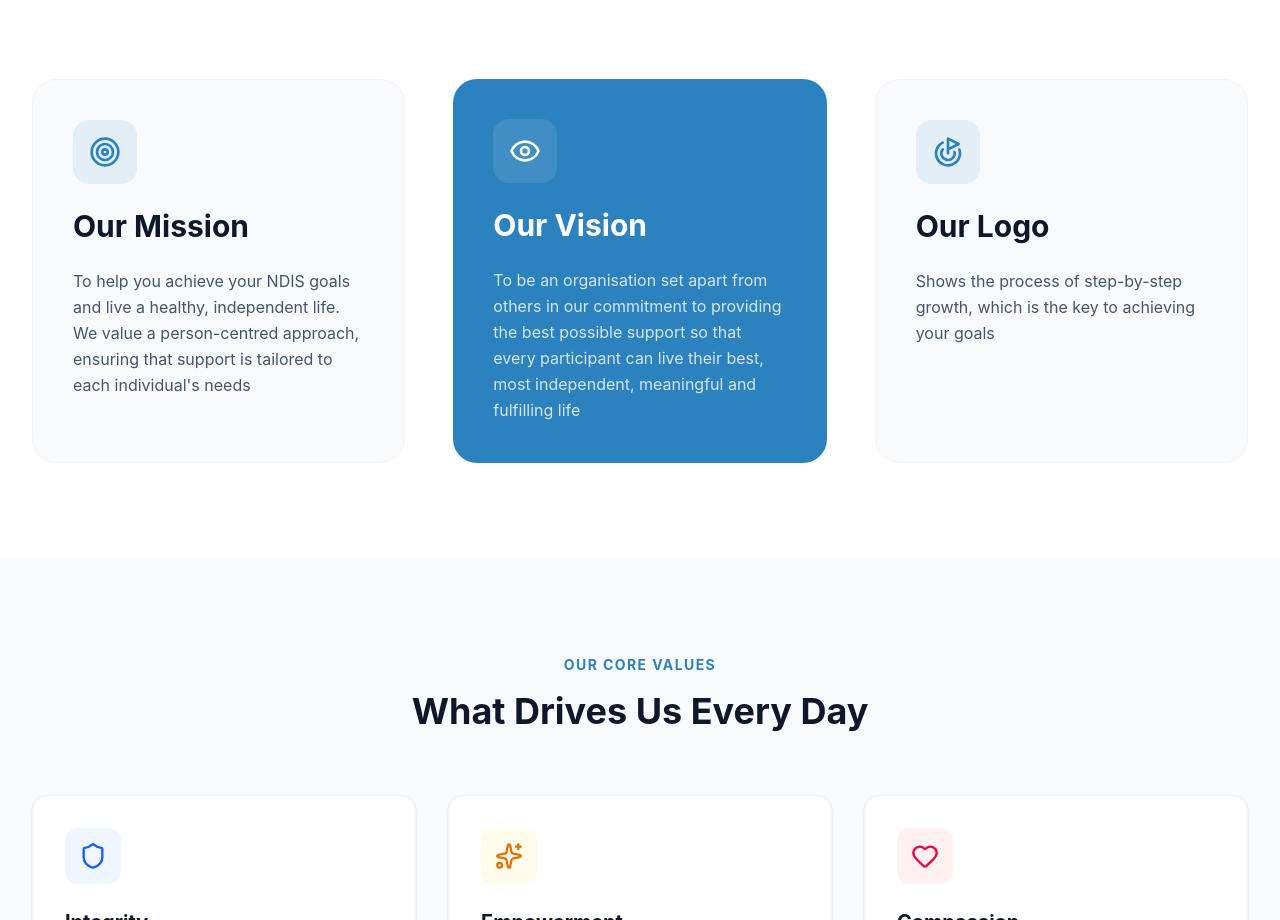
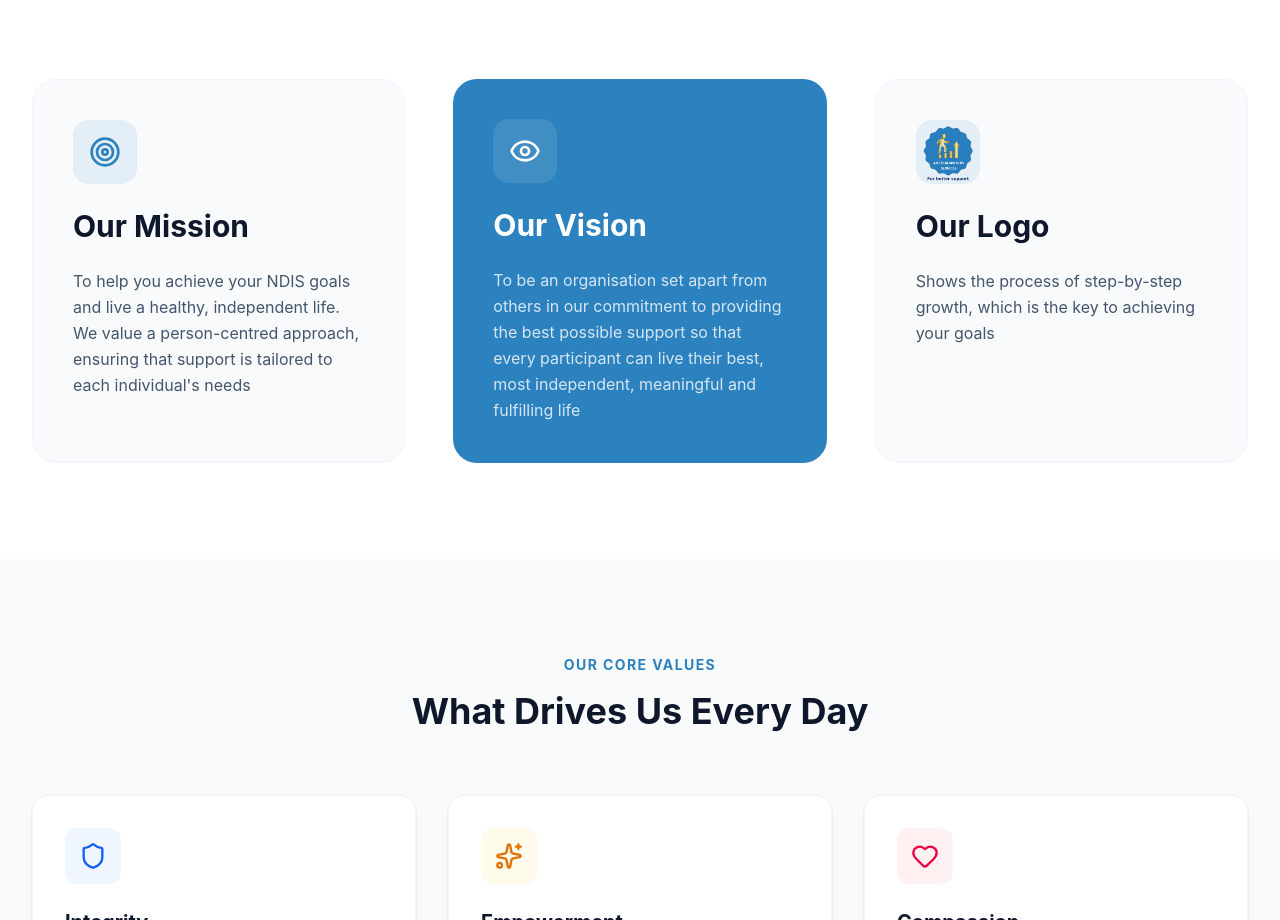
Before and after one commit to EbukaOkoye/ndis-aus, a React (Vite) app: page /about in a window 1280 px wide. Shown: the part 1380-2300 px from the top of the page. Built offline with nearby package versions, Linux system fonts and the light colour scheme.

Commit message:
logo added on about card

```diff
--- a/src/pages/About.tsx
+++ b/src/pages/About.tsx
@@ -158,7 +158,7 @@ export default function About() {
             </div>
             <div className="p-10 rounded-3xl bg-slate-50 border border-slate-100 flex flex-col gap-6">
               <div className="w-16 h-16 bg-primary/10 text-primary rounded-2xl flex items-center justify-center">
-                <Goal size={32} />
+                <img src="/ndis_logo-removebg.png" alt="logo" width={102} height={102} />
               </div>
               <h2 className="text-3xl font-bold text-slate-900">Our Logo</h2>
               <p className="text-slate-600 leading-relaxed">
```
